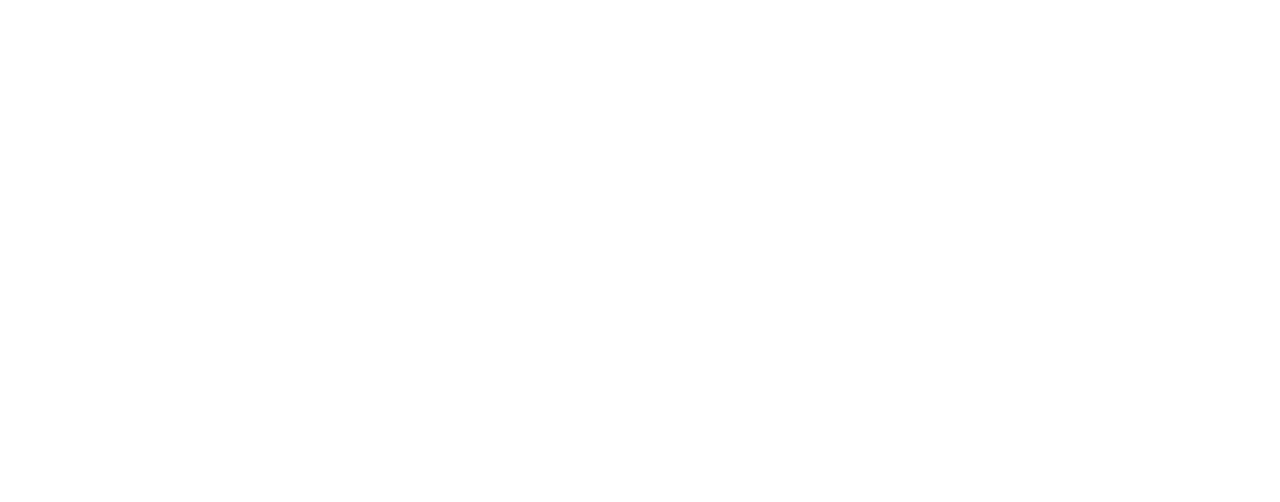
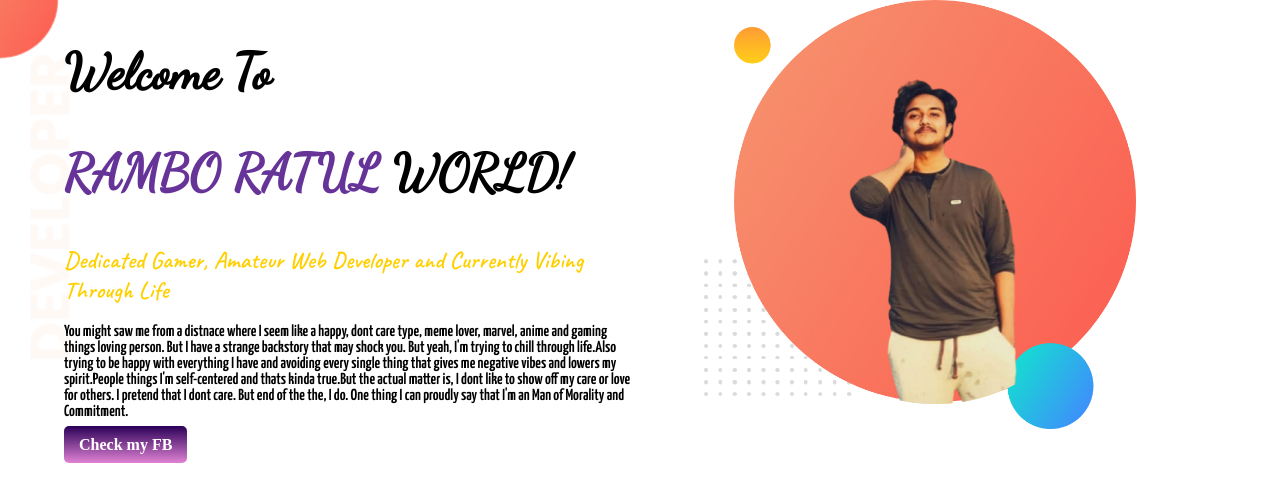
Before and after one commit to RHratul/developer-portfolio, a plain HTML site: page index.html in a window 1280 px wide. Drawn offline with Linux system fonts and the light colour scheme; a web font is replaced by a local one.

Commit message:
ingredients added

```diff
--- a/index.html
+++ b/index.html
@@ -1,12 +1,50 @@
 <!DOCTYPE html>
 <html lang="en">
+
 <head>
     <meta charset="UTF-8">
     <meta http-equiv="X-UA-Compatible" content="IE=edge">
     <meta name="viewport" content="width=device-width, initial-scale=1.0">
     <title>Rambo Portfolio</title>
+    <link rel="preconnect" href="https://fonts.googleapis.com">
+    <link rel="preconnect" href="https://fonts.gstatic.com" crossorigin>
+    <link
+        href="https://fonts.googleapis.com/css2?family=Caveat:wght@600&family=Dancing+Script&family=Moon+Dance&family=The+Nautigal:wght@400;700&family=Yanone+Kaffeesatz:wght@600&display=swap"
+        rel="stylesheet">
+    <link rel="preconnect" href="https://fonts.googleapis.com">
+    <link rel="preconnect" href="https://fonts.gstatic.com" crossorigin>
+    <link
+        href="https://fonts.googleapis.com/css2?family=Dancing+Script&family=Moon+Dance&family=The+Nautigal:wght@400;700&family=Yanone+Kaffeesatz:wght@600&display=swap"
+        rel="stylesheet">
+    <link rel="preconnect" href="https://fonts.googleapis.com">
+    <link rel="preconnect" href="https://fonts.gstatic.com" crossorigin>
+    <link href="https://fonts.googleapis.com/css2?family=Dancing+Script&family=The+Nautigal:wght@400;700&display=swap"
+        rel="stylesheet">
+    <link rel="stylesheet" href="style.css">
 </head>
+
 <body>
+    <section class="top-side">
+        <div class="half-width">
+            <h1>Welcome To</h1>
+            <h1><span class="head-color1">RAMBO RATUL</span> WORLD!</h1>
+            <h2>Dedicated Gamer, Amateur Web Developer and Currently Vibing Through Life</h2>
+            <p>You might saw me from a distnace where I seem like a happy, dont care type,
+                meme lover, marvel, anime and gaming things loving person. But I have
+                a strange backstory that may shock you. But yeah, I'm trying to chill
+                through life.Also trying to be happy with everything I have
+                and avoiding every single thing that gives me negative vibes
+                and lowers my spirit.People things I'm self-centered and
+                thats kinda true.But the actual matter is, I dont like to
+                show off my care or love for others. I pretend that I
+                dont care. But end of the the, I do. One thing I can
+                proudly say that I'm an Man of Morality and Commitment.</p>
+            <a class="link-button" target="_blank" href="https://www.facebook.com/ratulthecracker">Check my FB</a>
+        </div>
+        <div class="half-width">
+            <img src="my-bg (1).png" alt="">
+        </div>
+    </section>
+</body>
 
-</body>
 </html>
--- a/style.css
+++ b/style.css
@@ -0,0 +1,39 @@
+body{
+    margin: 0;
+}
+h1{
+    font-family: 'Dancing Script', cursive;
+    font-size: 50px;
+}
+h2{
+    color: rgb(255, 208, 1);
+    font-family: 'Caveat', cursive;
+}
+.head-color1{
+    color: rebeccapurple;
+}
+p{
+    font-family: 'Yanone Kaffeesatz', sans-serif;
+}
+section{
+    display: flex;
+}
+.half-width{
+    width: 50%;
+    padding-left: 5%;
+}
+.half-width img{
+    width: 75%;
+}
+.link-button{
+    text-decoration: none;
+    background-image: linear-gradient(rgb(42, 1, 88), rgb(224, 130, 212));
+    padding: 10px 15px;
+    border-radius: 5px;
+    color: rgb(255, 255, 255);
+    font-weight: 700;
+}
+.top-side{
+    background-image: url(images/top-banner.png);
+    background-repeat: no-repeat;
+}
```
Also changed, not shown: images/index.html (added, +12 -0 lines), images/dream-bg.png (added), images/exp-bg.png (added), images/jhankar.png (added), images/jhankar2.png (added), images/my-bg.png (added), images/my-bg2.png (added), images/top-banner.png (added), my-bg (1).png (added), 7 other files.
